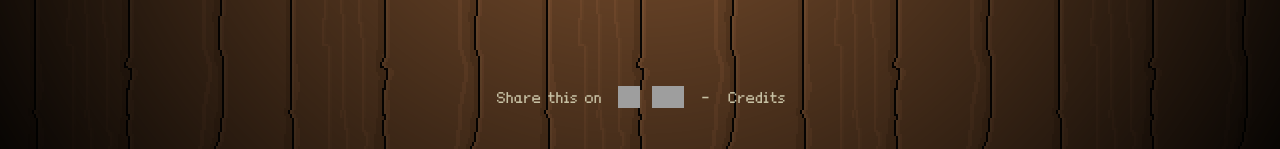
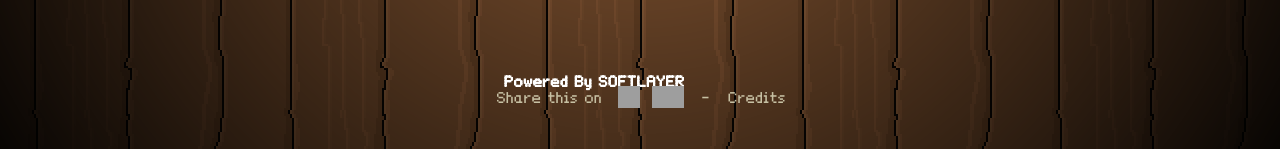
Before and after one commit to takara9/BrowserQuest, a website: page client/index.html in a window 1280 px wide. Shown: the part 650-799 px from the top of the page. Drawn offline with Linux system fonts and the light colour scheme; grey boxes are pictures that could not be loaded.

Commit message:
add powered by softlayer

```diff
--- a/client/index.html
+++ b/client/index.html
@@ -298,6 +298,7 @@ Mozilla presents an HTML5 mini-MMORPG by Little Workshop http://www.littleworksh
 		</div>
 		<footer>
 		    <div id="sharing" class="clickable">
+		      <font size="5" color="WHITE"><b>Powered By SOFTLAYER</b></font><br>
 		      Share this on
               <a href="http://twitter.com/share?url=http%3A%2F%2Fbrowserquest.mozilla.org&amp;text=Mozilla%27s%20BrowserQuest%3A%20HTML5%20massively%20multiplayer%20adventure%20game%20%23demo%20%23websockets&amp;related=glecollinet:Creators%20of%20BrowserQuest%2Cwhatthefranck" class="twitter"></a>
               <a href="http://www.facebook.com/share.php?u=http://browserquest.mozilla.org/" class="facebook"></a>
```
